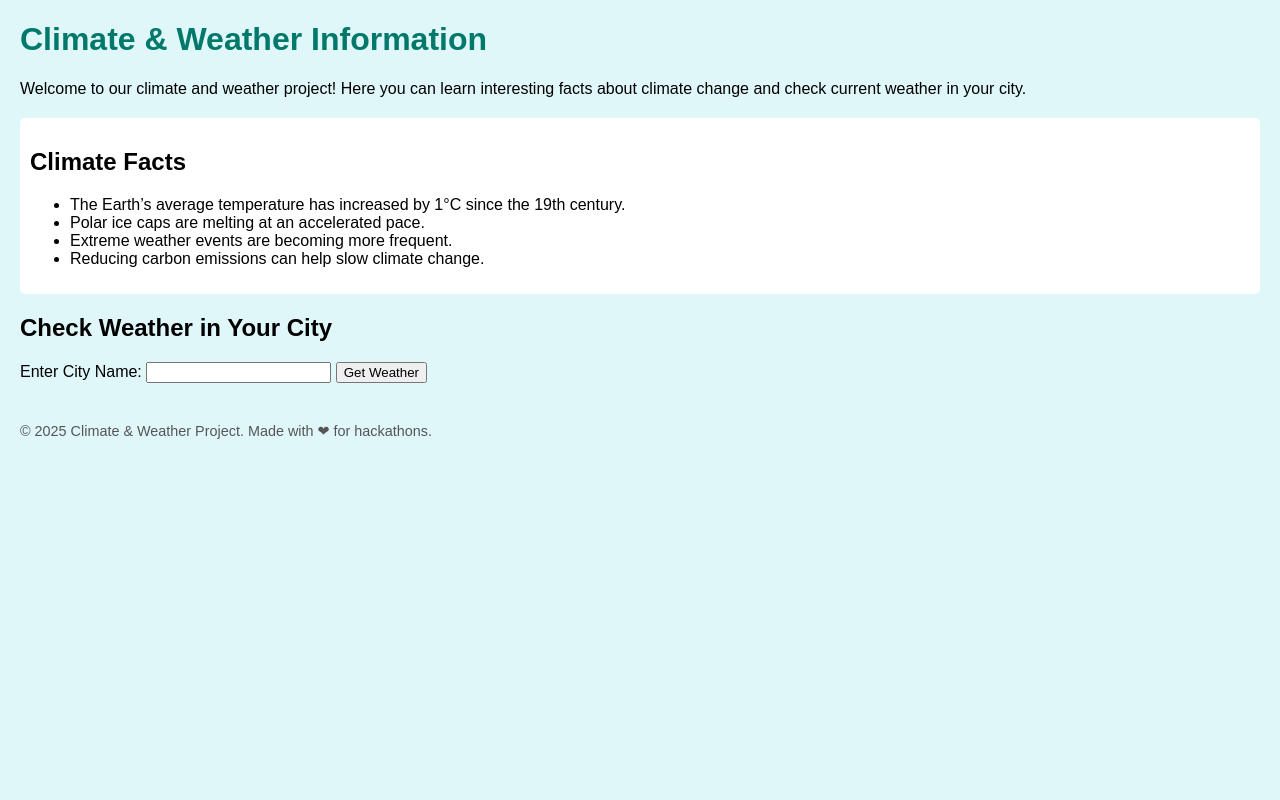
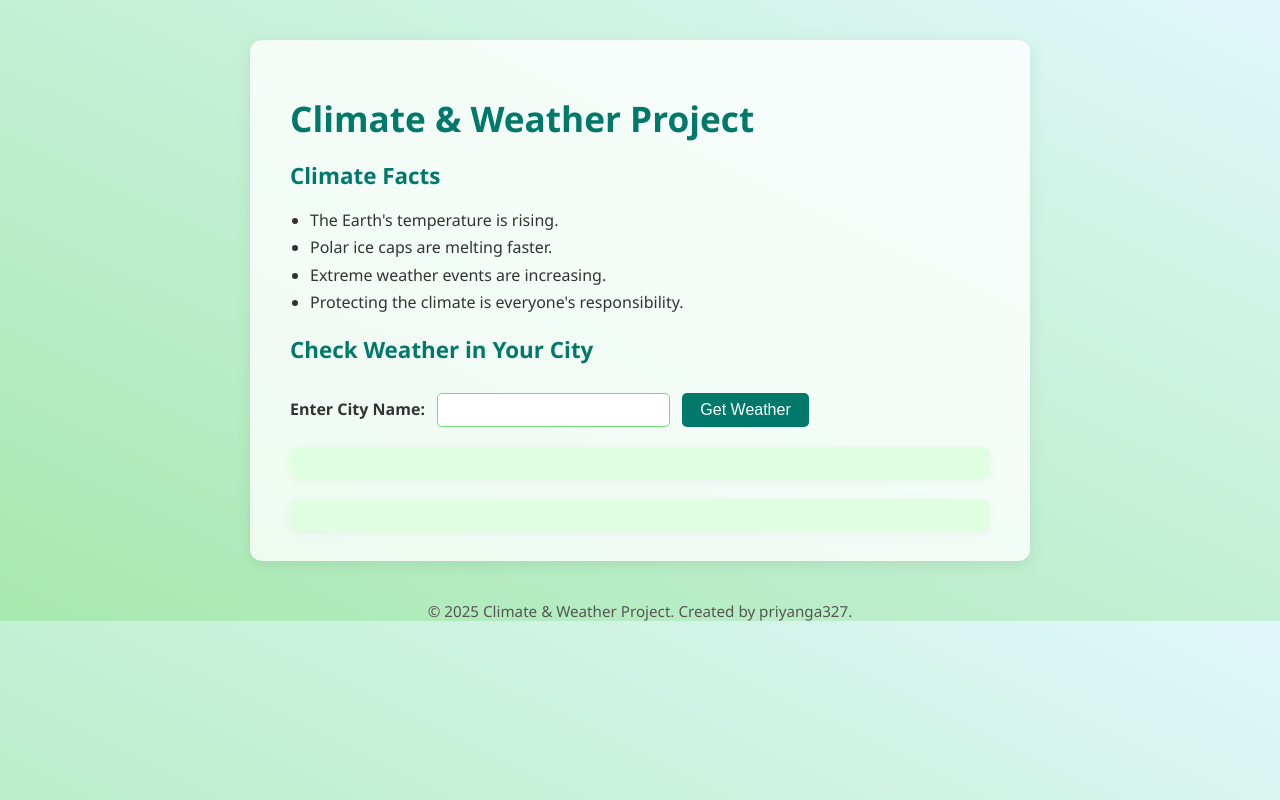
Before and after one commit to priyanga327/Climate-project-, a plain HTML site: page Index.html in a window 1280 px wide. Drawn offline with Linux system fonts and the light colour scheme.

Commit message:
Update Index.html

```diff
--- a/Index.html
+++ b/Index.html
@@ -4,41 +4,37 @@
     <meta charset="UTF-8">
     <meta name="viewport" content="width=device-width, initial-scale=1.0">
     <title>Climate & Weather Project</title>
-    <style>
-        body { font-family: Arial, sans-serif; margin: 20px; background: #e0f7fa; }
-        h1 { color: #00796b; }
-        .weather-form { margin-top: 20px; }
-        .facts { background: #fff; padding: 10px; border-radius: 5px; margin-top: 20px; }
-        footer { margin-top: 40px; color: #555; font-size: 0.9em; }
-    </style>
+    <link rel="stylesheet" href="Style.css">
 </head>
 <body>
+    <div class="container">
+        <h1>Climate & Weather Project</h1>
 
-    <h1>Climate & Weather Information</h1>
-    <p>Welcome to our climate and weather project! Here you can learn interesting facts about climate change and check current weather in your city.</p>
-
-    <div class="facts">
+        <section>
             <h2>Climate Facts</h2>
             <ul>
-            <li>The Earth’s average temperature has increased by 1°C since the 19th century.</li>
-            <li>Polar ice caps are melting at an accelerated pace.</li>
-            <li>Extreme weather events are becoming more frequent.</li>
-            <li>Reducing carbon emissions can help slow climate change.</li>
+                <li>The Earth's temperature is rising.</li>
+                <li>Polar ice caps are melting faster.</li>
+                <li>Extreme weather events are increasing.</li>
+                <li>Protecting the climate is everyone's responsibility.</li>
             </ul>
-    </div>
+        </section>
 
-    <div class="weather-form">
+        <section>
             <h2>Check Weather in Your City</h2>
-        <form>
+            <form class="weather-form">
                 <label for="city">Enter City Name:</label>
                 <input type="text" id="city" name="city" required>
                 <button type="submit">Get Weather</button>
             </form>
-        <!-- You can add JavaScript to fetch real weather data from an API -->
+            <div id="weather-result"></div>
+        </section>
     </div>
 
     <footer>
-        &copy; 2025 Climate & Weather Project. Made with &#x2764; for hackathons.
+        &copy; 2025 Climate & Weather Project. Created by priyanga327.
     </footer>
+
+    <script src="Script.js"></script>
 </body>
 </html>
```
Lines whose indentation alone changed are shown as unchanged.
